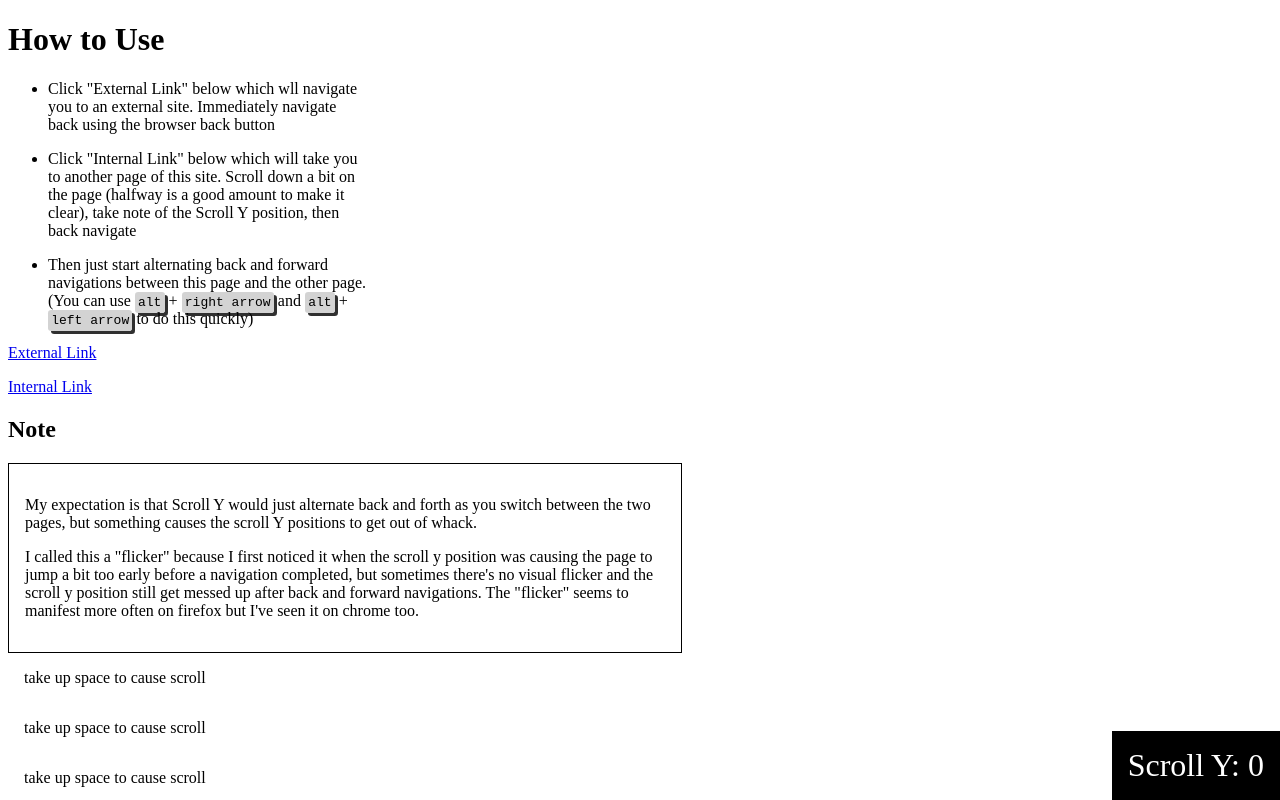
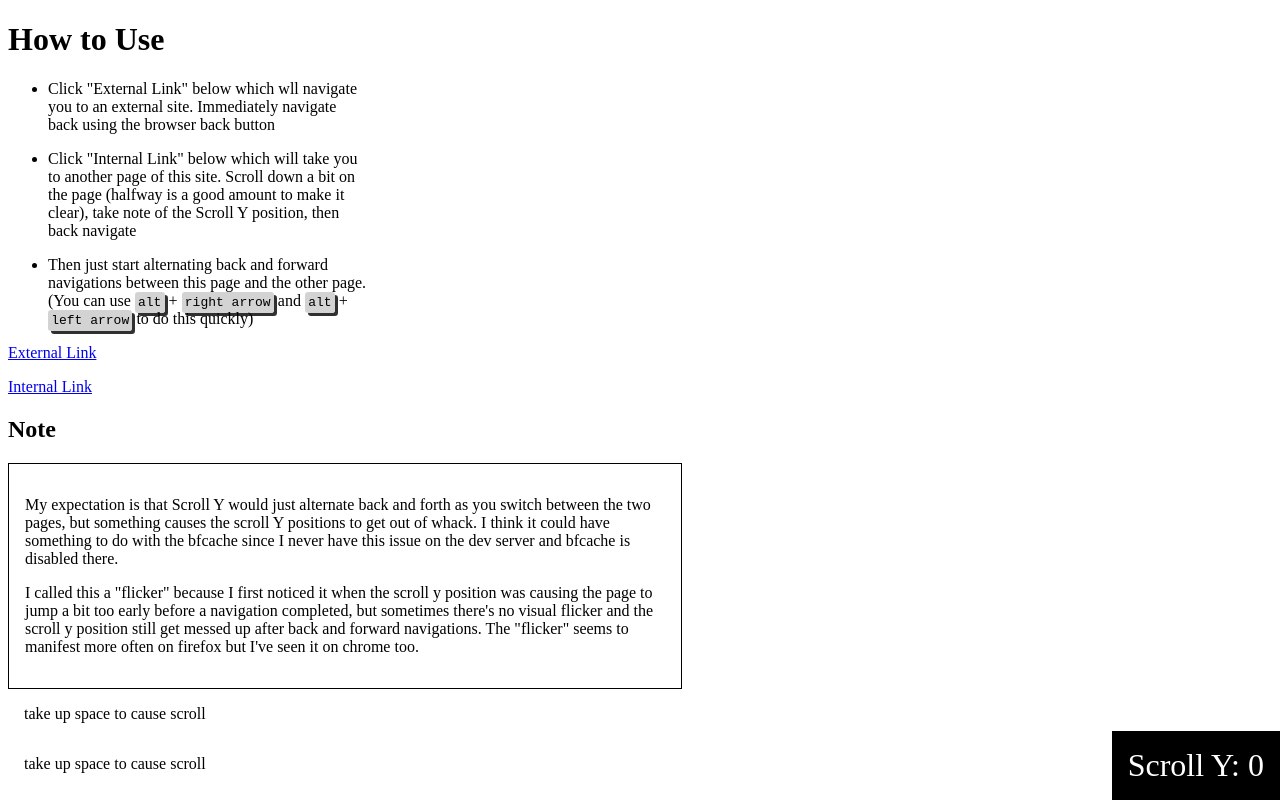
Before and after one commit to samstorment/sveltekit-bf-scroll-flicker-repro, a SvelteKit app: page /flicker/1 in a window 1280 px wide. Shown: the top 800 px of the page. Built offline with nearby package versions, Linux system fonts and the light colour scheme.

Commit message:
Add note about bfcache

```diff
--- a/src/routes/flicker/1/+page.svelte
+++ b/src/routes/flicker/1/+page.svelte
@@ -19,7 +19,7 @@
 <div class="note">
     <p>
 
-        My expectation is that Scroll Y would just alternate back and forth as you switch between the two pages, but something causes the scroll Y positions to get out of whack.
+        My expectation is that Scroll Y would just alternate back and forth as you switch between the two pages, but something causes the scroll Y positions to get out of whack. I think it could have something to do with the bfcache since I never have this issue on the dev server and bfcache is disabled there.
     </p>
     <p>
         I called this a "flicker" because I first noticed it when the scroll y position was causing the page to jump a bit too early before a navigation completed, but sometimes there's no visual flicker and the scroll y position still get messed up after back and forward navigations. The "flicker" seems to manifest more often on firefox but I've seen it on chrome too.
```
